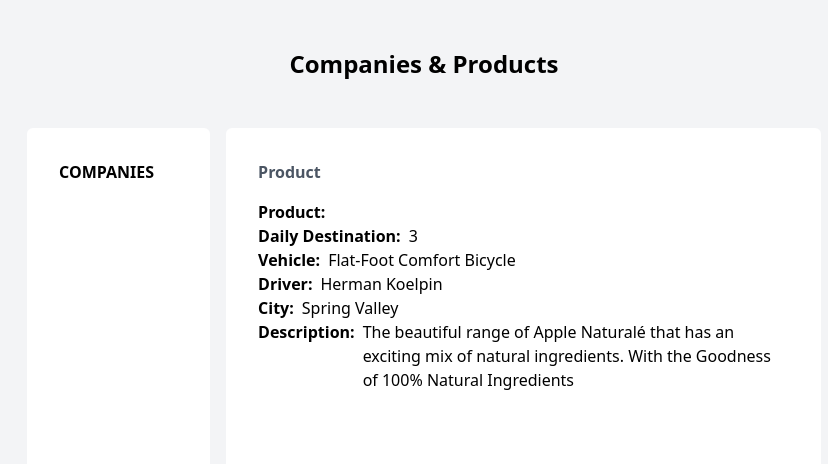
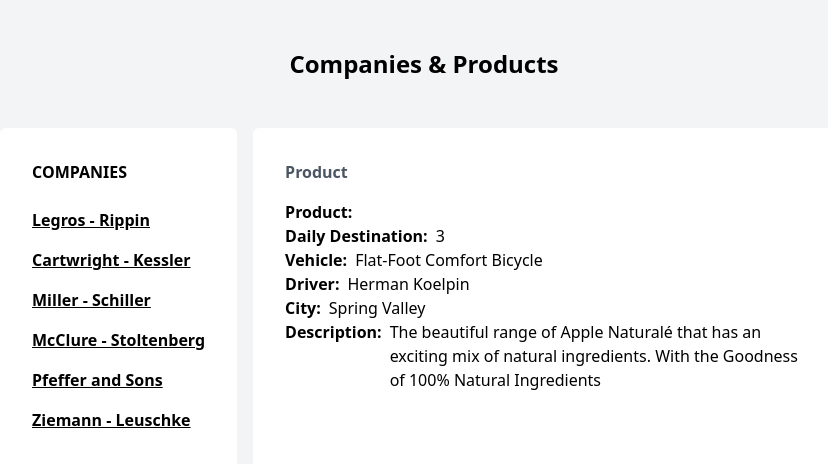
Before and after one commit to nurovic/Nuxt-3-Shipping, a Nuxt app: page /shipping/company/1/product/1 in a window 1280 px wide. Shown: the top 464 px of the page, without its empty margins (216-1044 px from the left). Built offline with nearby package versions, Linux system fonts and the light colour scheme.

Commit message:
Made dynamic data

```diff
--- a/pages/shipping.vue
+++ b/pages/shipping.vue
@@ -7,9 +7,32 @@
                 </span>
             </h1>
         </div>
-       <div class="left flex flex-row justify-center flex-grow">
-        <div class="prose mr-4 p-8 bg-white rounded-md min-w-[20ch] flex flex-col">
-            <h3 class="font-bold ">COMPANIES</h3>
+       <div class="left flex flex-row justify-center flex-grow h-96">
+        <div class="prose mr-4 p-8 bg-white overflow-y-scroll  rounded-md min-w-[20ch] flex flex-col">
+            <h3 class="font-bold mb-6">COMPANIES</h3>
+            <div
+            class="space-y-1 mb-4 flex flex-col"
+            v-for="company in companies"
+            :key="company.id"
+            >
+            <div class="font-bold underline">{{company.Company}}</div>
+            <nuxt-link
+            v-for="(product, index) in company.products"
+            :key="product.id"
+            class="flex flex-row space-x-1 no-underline prose-sm font-normal"
+            :to="product.path"
+            :class="{
+                'text-blue-500 font-semibold':
+                product.path === $route.fullPath,
+                'text-gray-600':
+                product.path !== $route.fullPath
+            }"
+            >
+            <span class="text-gray-500">{{index + 1}}.</span>
+            <span>{{product.ProductName}}</span>
+
+            </nuxt-link>
+            </div>
         </div>
 
 
@@ -19,11 +42,8 @@
        </div>
     </div>
 </template>
-<script>
-export default {
-
-}
+<script setup>
+const { companies } = useShipping()
 </script>
-<style lang="">
-
+<style >
 </style>
```
